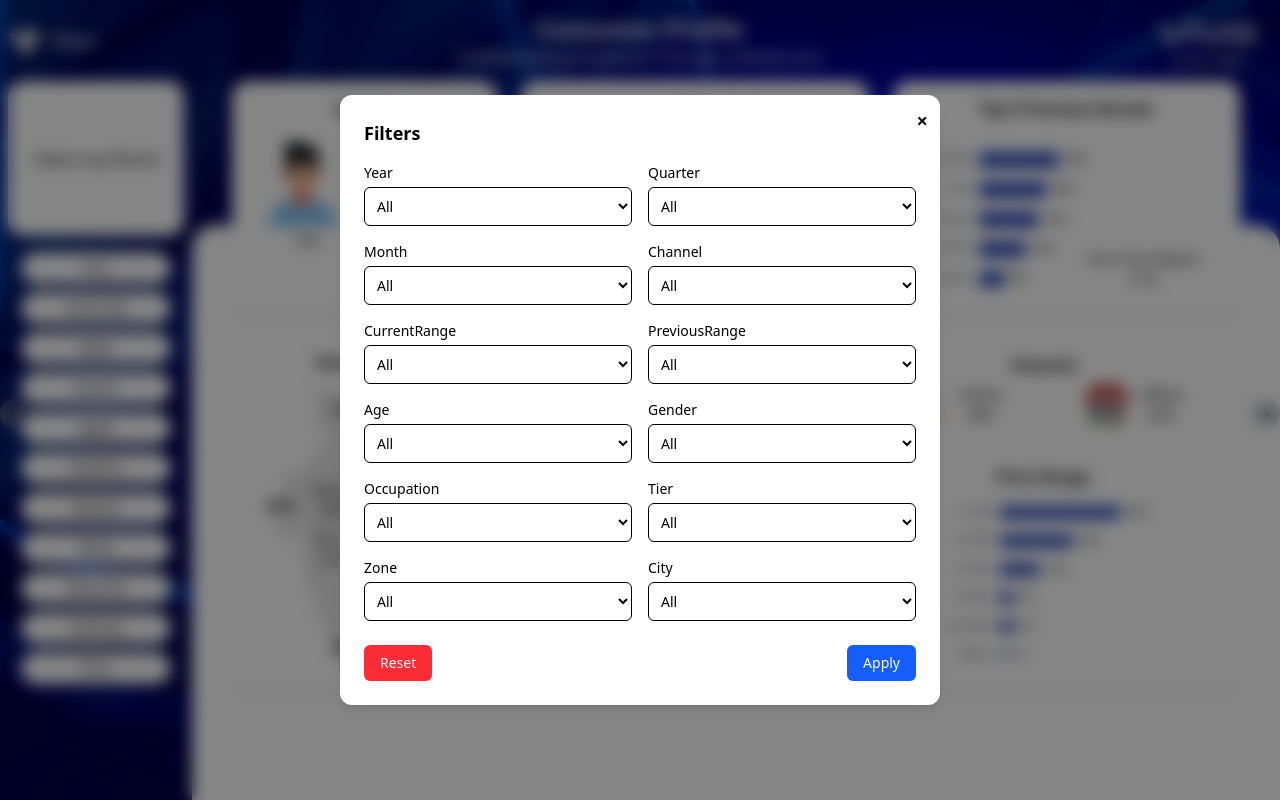
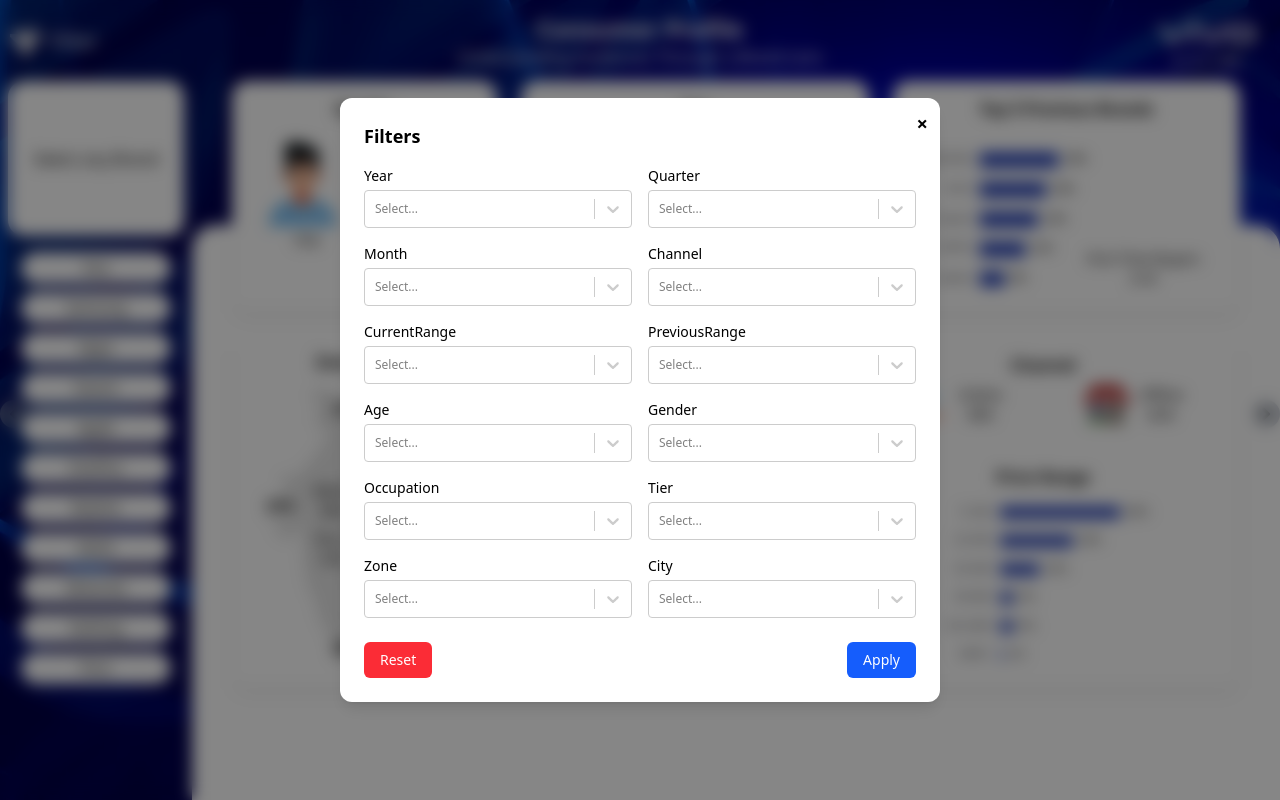
Before and after one commit to JobinReji/VivoDashboard, a React (Vite) app: page /dashboard in a window 1280 px wide. Both pictures are taken after a click on the element "Filter". Built offline with nearby package versions, Linux system fonts and the light colour scheme.

Commit message:
Changing the dropdowns from single select to multi select

```diff
--- a/src/components/FilterDialog.jsx
+++ b/src/components/FilterDialog.jsx
@@ -1,33 +1,39 @@
 import { useState, useEffect } from "react";
 import { useFilter } from "./FilterContext";
+import Select from "react-select";
 
 export default function FilterDialog() {
   const { open, closeFilter, applyFilters, filters } = useFilter();
 
   const defaultFilters = {
-    year: "All",
-    quarter: "All",
-    month: "All",
-    channel: "All",
-    currentRange: "All",
-    previousRange: "All",
-    age: "All",
-    gender: "All",
-    occupation: "All",
-    tier: "All",
-    zone: "All",
-    city: "All",
+    year: [],
+    quarter: [],
+    month: [],
+    channel: [],
+    currentRange: [],
+    previousRange: [],
+    age: [],
+    gender: [],
+    occupation: [],
+    tier: [],
+    zone: [],
+    city: [],
   };
 
   const [localFilters, setLocalFilters] = useState(defaultFilters);
 
   // reset to defaults when dialog opens
   useEffect(() => {
-    if (open) setLocalFilters(filters || defaultFilters);
+    if (open) {
+      setLocalFilters(filters || defaultFilters);
+    }
   }, [open, filters]);
 
-  const handleChange = (field, value) => {
-    setLocalFilters((prev) => ({ ...prev, [field]: value }));
+  const handleChange = (field, selectedOptions) => {
+    const values = selectedOptions
+      ? selectedOptions.map((opt) => opt.value)
+      : [];
+    setLocalFilters((prev) => ({ ...prev, [field]: values }));
   };
 
   const handleApply = () => {
@@ -41,6 +47,99 @@ export default function FilterDialog() {
   };
 
   if (!open) return null;
+
+  const customStyles = {
+    control: (base) => ({
+      ...base,
+      minHeight: "36px",
+      fontSize: "12px",
+    }),
+    menu: (base) => ({
+      ...base,
+      fontSize: "12px",
+    }),
+  };
+
+  const filterOptions = {
+    year: [
+      { value: "2021", label: "2021" },
+      { value: "2022", label: "2022" },
+      { value: "2023", label: "2023" },
+      { value: "2024", label: "2024" },
+    ],
+    quarter: [
+      { value: "Q1", label: "Q1" },
+      { value: "Q2", label: "Q2" },
+      { value: "Q3", label: "Q3" },
+      { value: "Q4", label: "Q4" },
+    ],
+    month: [
+      { value: "Jan", label: "January" },
+      { value: "Feb", label: "February" },
+      { value: "Mar", label: "March" },
+      { value: "Apr", label: "April" },
+      { value: "May", label: "May" },
+      { value: "Jun", label: "June" },
+      { value: "Jul", label: "July" },
+      { value: "Aug", label: "August" },
+      { value: "Sep", label: "September" },
+      { value: "Oct", label: "October" },
+      { value: "Nov", label: "November" },
+      { value: "Dec", label: "December" },
+    ],
+    channel: [
+      { value: "Online", label: "Online" },
+      { value: "Offline", label: "Offline" },
+      { value: "Retail", label: "Retail" },
+      { value: "Wholesale", label: "Wholesale" },
+    ],
+    currentRange: [
+      { value: "Low", label: "Low" },
+      { value: "Medium", label: "Medium" },
+      { value: "High", label: "High" },
+    ],
+    previousRange: [
+      { value: "Low", label: "Low" },
+      { value: "Medium", label: "Medium" },
+      { value: "High", label: "High" },
+    ],
+    age: [
+      { value: "18-24", label: "18-24" },
+      { value: "25-34", label: "25-34" },
+      { value: "35-44", label: "35-44" },
+      { value: "45-54", label: "45-54" },
+      { value: "55+", label: "55+" },
+    ],
+    gender: [
+      { value: "Male", label: "Male" },
+      { value: "Female", label: "Female" },
+      { value: "Other", label: "Other" },
+    ],
+    occupation: [
+      { value: "Student", label: "Student" },
+      { value: "Professional", label: "Professional" },
+      { value: "Business", label: "Business" },
+      { value: "Retired", label: "Retired" },
+    ],
+    tier: [
+      { value: "Tier 1", label: "Tier 1" },
+      { value: "Tier 2", label: "Tier 2" },
+      { value: "Tier 3", label: "Tier 3" },
+    ],
+    zone: [
+      { value: "North", label: "North" },
+      { value: "South", label: "South" },
+      { value: "East", label: "East" },
+      { value: "West", label: "West" },
+    ],
+    city: [
+      { value: "Mumbai", label: "Mumbai" },
+      { value: "Delhi", label: "Delhi" },
+      { value: "Bangalore", label: "Bangalore" },
+      { value: "Chennai", label: "Chennai" },
+      { value: "Kolkata", label: "Kolkata" },
+    ],
+  };
 
   return (
     <div className="fixed inset-0 bg-[#00000079] backdrop-blur-sm flex justify-center items-center z-50">
@@ -62,15 +161,16 @@ export default function FilterDialog() {
               <label className="text-sm font-medium mb-1 capitalize">
                 {key}
               </label>
-              <select
-                value={localFilters[key]}
-                onChange={(e) => handleChange(key, e.target.value)}
-                className="border rounded-md p-2 text-sm"
-              >
-                <option value="All">All</option>
-                <option value="Option1">Option 1</option>
-                <option value="Option2">Option 2</option>
-              </select>
+              <Select
+                value={filterOptions[key].filter((opt) =>
+                  localFilters[key].includes(opt.value)
+                )}
+                onChange={(opts) => handleChange(key, opts)}
+                options={filterOptions[key]}
+                styles={customStyles}
+                isMulti
+                closeMenuOnSelect={false}
+              />
             </div>
           ))}
         </div>
```
